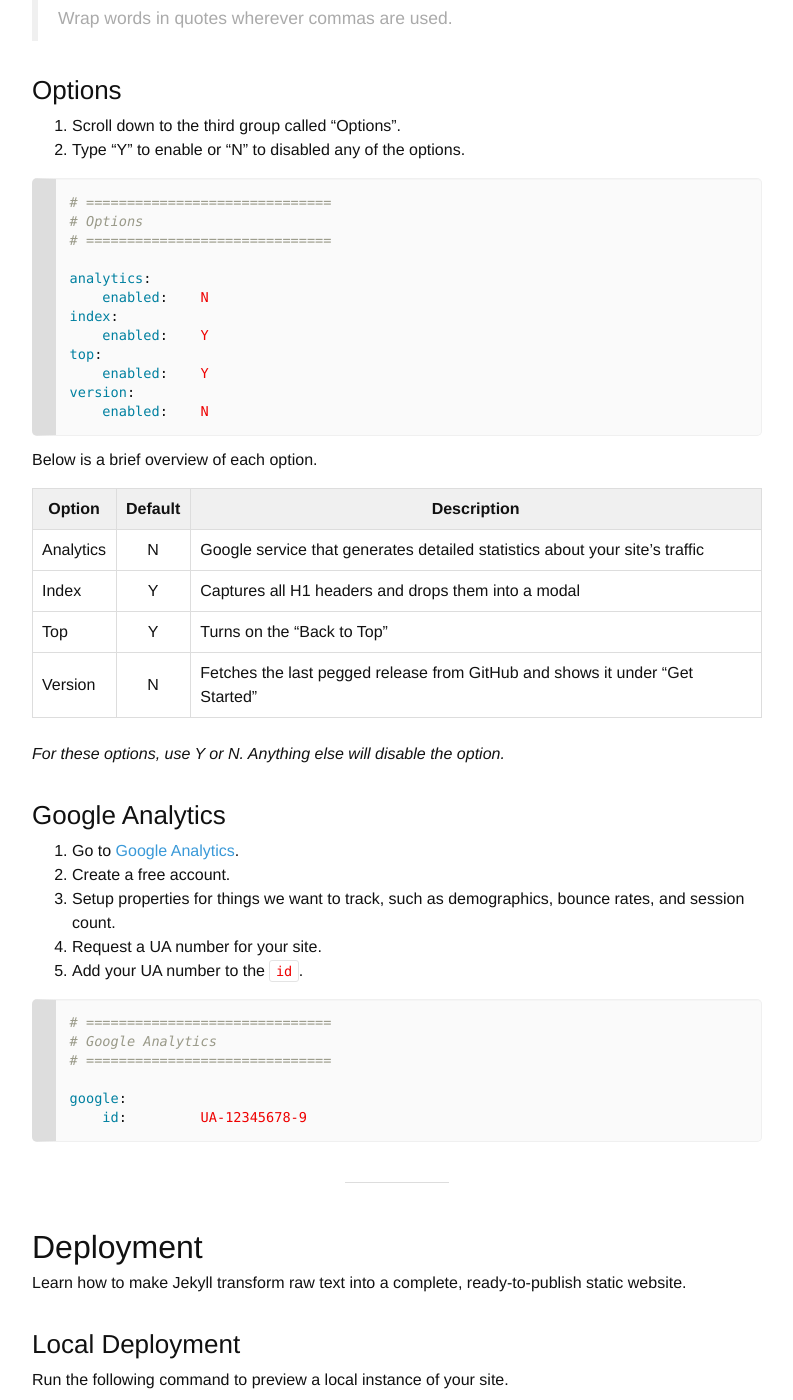
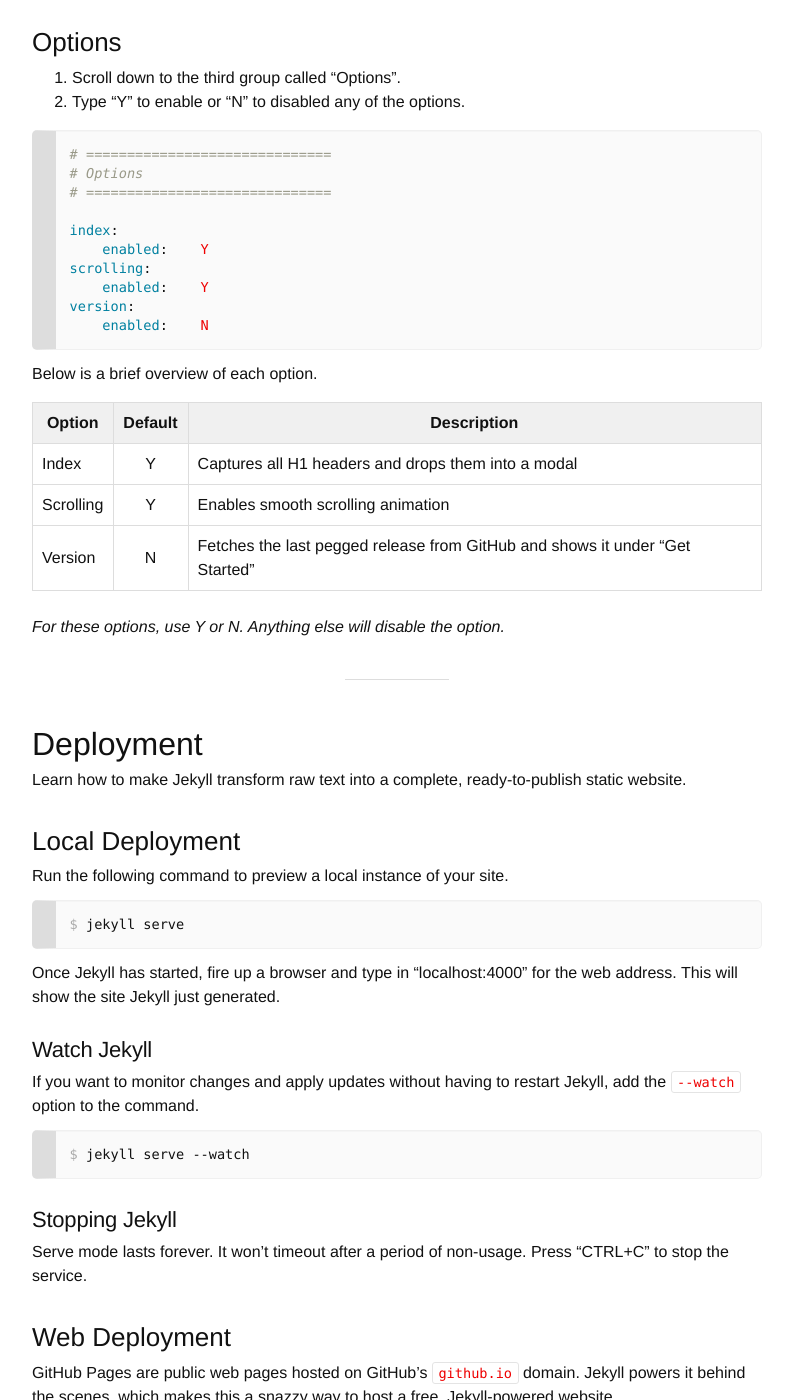
Before and after one commit to caleorourke/skim, a Jekyll site: the page built from index.md, in a window 1280 px wide and 1400 px high, scrolled down 5029 px. Shown: the whole window, without its empty margins (243-1036 px from the left). Built offline with Jekyll 4.4.1, drawn with Linux system fonts in a browser that asks for light colours; nearby versions of some CDN libraries; Markdown is read by kramdown in place of the engine named in the settings; some of the changed text lies outside the part shown.

Commit message:
remove unused options

```diff
--- a/index.md
+++ b/index.md
@@ -17,8 +17,6 @@
 * Responsive and mobile-friendly design
 * Fast load times
 * Centralized setup from a single configuration file
-* Google Analytics
-* WDM gem for supporting modern Windows OSes
 * Pretty URLs
 * API calls to fetch data from your GitHub repo
 * Built-in table of contents that updates automatically
@@ -206,11 +204,9 @@
 # Options
 # ==============================
 
-analytics:
-    enabled:    N
 index:
     enabled:    Y
-top:
+scrolling:
     enabled:    Y
 version:
     enabled:    N
@@ -220,29 +216,11 @@
 
 | Option     | Default | Description   |
 | ---------- |:-------:| ------------- |
-| Analytics  | N       | Google service that generates detailed statistics about your site's traffic |
 | Index      | Y       | Captures all H1 headers and drops them into a modal |
-| Top        | Y       | Turns on the "Back to Top" |
+| Scrolling  | Y       | Enables smooth scrolling animation |
 | Version    | N       | Fetches the last pegged release from GitHub and shows it under "Get Started" |
 
 *For these options, use Y or N. Anything else will disable the option.*
-
-## Google Analytics
-
-1. Go to [Google Analytics](http://www.google.com/analytics).
-2. Create a free account.
-3. Setup properties for things we want to track, such as demographics, bounce rates, and session count.
-4. Request a UA number for your site.
-5. Add your UA number to the `id`.
-
-~~~yaml
-# ==============================
-# Google Analytics
-# ==============================
-
-google:
-    id:         UA-12345678-9
-~~~
 
 ---
 
```
